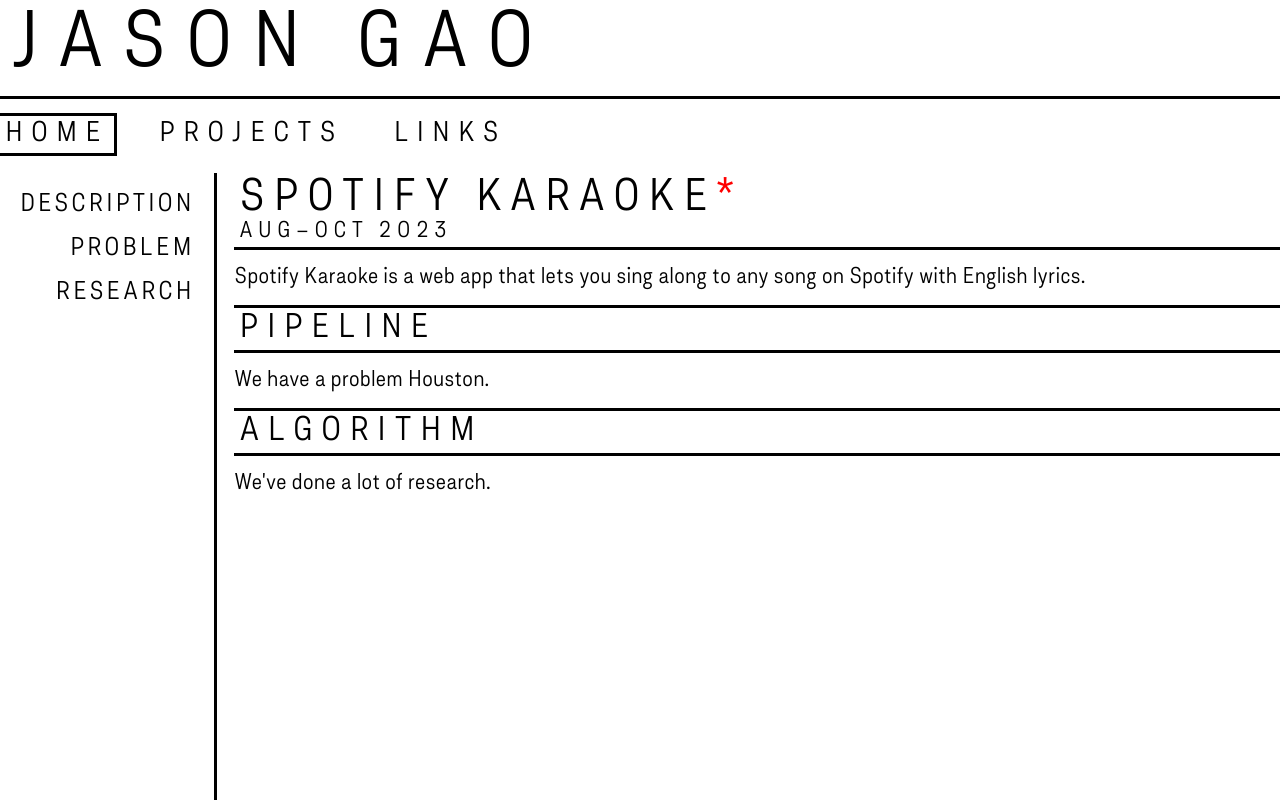
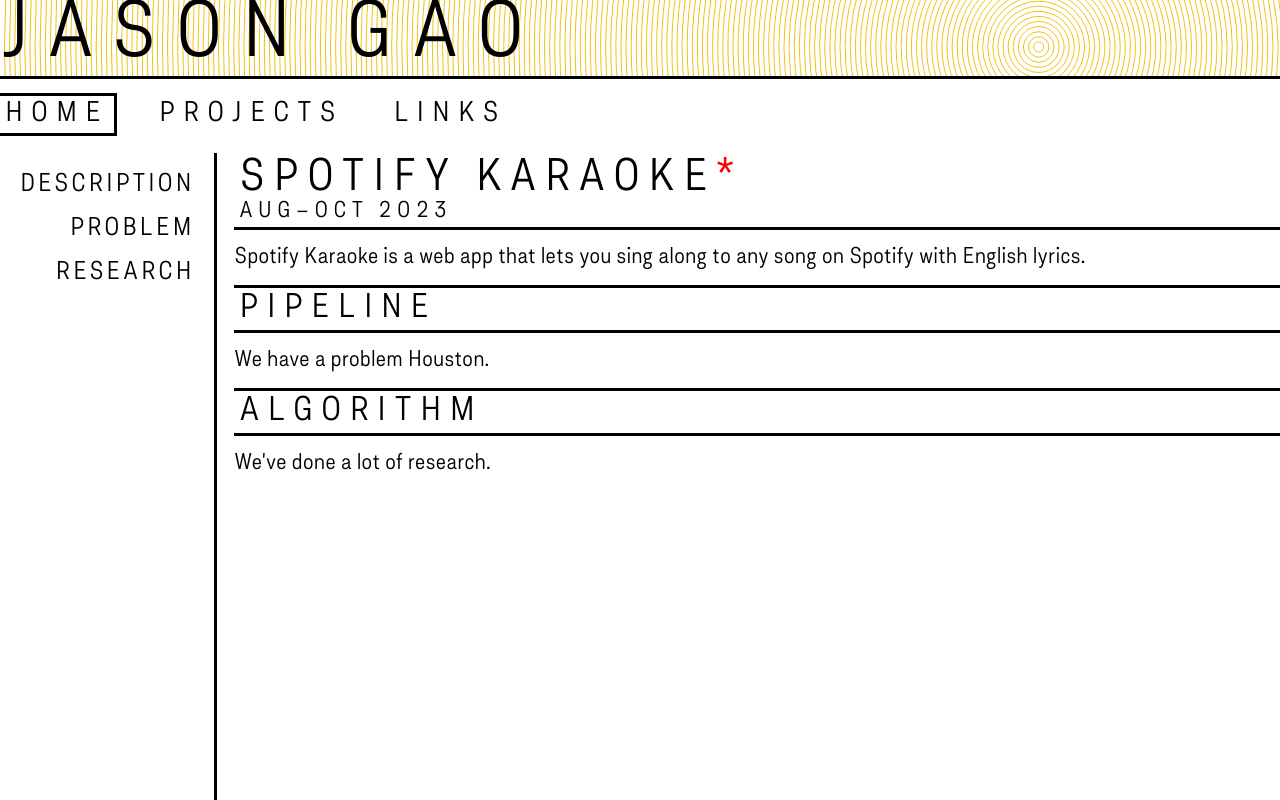
Before and after one commit to MyriadRivers/myriadrivers.github.io, a React (Create React App) app: page /projects/spotify_karaoke in a window 1280 px wide. Built offline with nearby package versions, Linux system fonts and the light colour scheme.

Commit message:
Create canvas element as background for divs

```diff
--- /dev/null
+++ b/src/components/Canvas.tsx
@@ -0,0 +1,87 @@
+import { ReactNode, useEffect, useRef, useState } from "react"
+import styled from "styled-components"
+
+const StyledCanvas = styled.div`
+  position: relative;
+  width: 100%;
+
+  canvas {
+    position: absolute;
+    width: 100%;
+    height: 100%;
+    z-index: -1;
+  }
+
+`
+
+const randColor = () => {
+  const r = Math.floor(Math.random() * 256);
+  const g = Math.floor(Math.random() * 256);
+  const b = Math.floor(Math.random() * 256);
+
+  return `rgb(${r}, ${g}, ${b})`
+}
+
+const circle = (ctx: CanvasRenderingContext2D, x: number, y: number, r: number) => {
+  ctx.beginPath();
+  ctx.arc(x, y, r, 0, 2 * Math.PI);
+  ctx.stroke();
+}
+
+const draw = (ctx: CanvasRenderingContext2D) => {
+  let width = ctx.canvas.width;
+  let height = ctx.canvas.height;
+
+  let cx = Math.random() * width;
+  let cy = Math.random() * height;
+
+  let i = 0;
+  let spacing = Math.random() * 12 + 3;
+
+  ctx.strokeStyle = randColor();
+  while ((i * spacing) + cx < width || cx - (i * spacing) > 0 || (i * spacing) + cy < height || cy - (i * spacing) > 0) {
+    circle(ctx, cx, cy, i * spacing);
+    i++;
+  }
+}
+
+function Canvas({children}: {children: ReactNode}) {
+  const canvasRef = useRef<HTMLCanvasElement>(null);
+  const containerRef = useRef<HTMLDivElement>(null);
+
+  const [width, setWidth] = useState<number>(0);
+  const [height, setHeight] = useState<number>(0);
+
+  // Update canvas size to always match div size
+  useEffect(() => {
+     if (containerRef.current) {
+      const resizeObserver = new ResizeObserver((size) => {
+        let rect = size[0].contentRect;
+        setWidth(rect.width);
+        setHeight(rect.height);
+      })
+      resizeObserver.observe(containerRef.current);
+     }
+  }, [])
+
+  useEffect(() => {
+    if (canvasRef.current && containerRef.current) {
+      const ctx = canvasRef.current.getContext("2d");
+      canvasRef.current.width = width;
+      canvasRef.current.height = height;
+
+      if (ctx) {
+        draw(ctx);
+      }
+    }
+  }, [width, height])
+
+  return (
+    <StyledCanvas ref={containerRef}>
+      <canvas ref={canvasRef} height={"100%"} width={"100%"}></canvas>
+      {children}
+    </StyledCanvas>
+  )
+}
+
+export default Canvas
--- a/src/components/Title.tsx
+++ b/src/components/Title.tsx
@@ -1,4 +1,5 @@
 import styled from "styled-components";
+import Canvas from "./Canvas";
 
 const StyledTitle = styled.div`
     outline: solid;
@@ -18,12 +19,14 @@
     display: flex;
     gap: 10px;
 
-    padding: 10px;
+    /* padding: 10px; */
 `
 
 function Title() {
     return (<StyledTitle>
-        Jason Gao
+        <Canvas>
+            Jason Gao
+        </Canvas>
     </StyledTitle>);
 }
 
```
